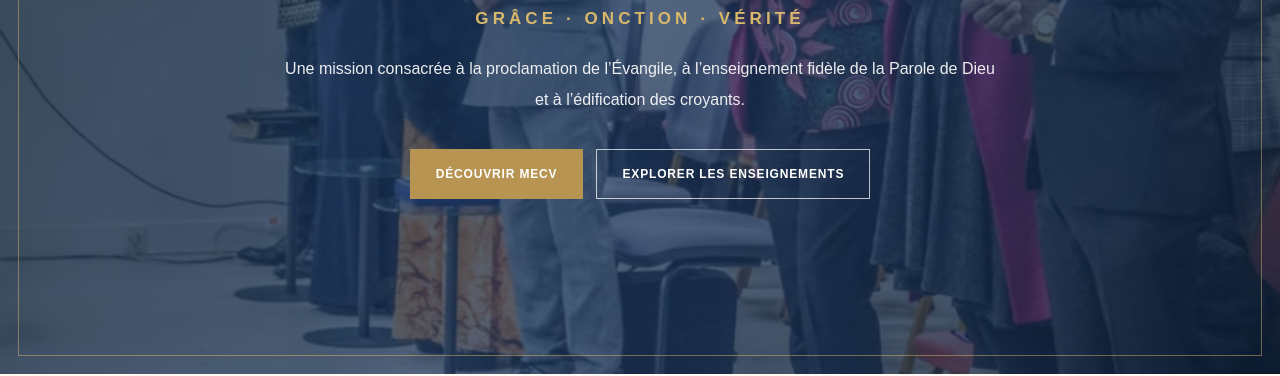
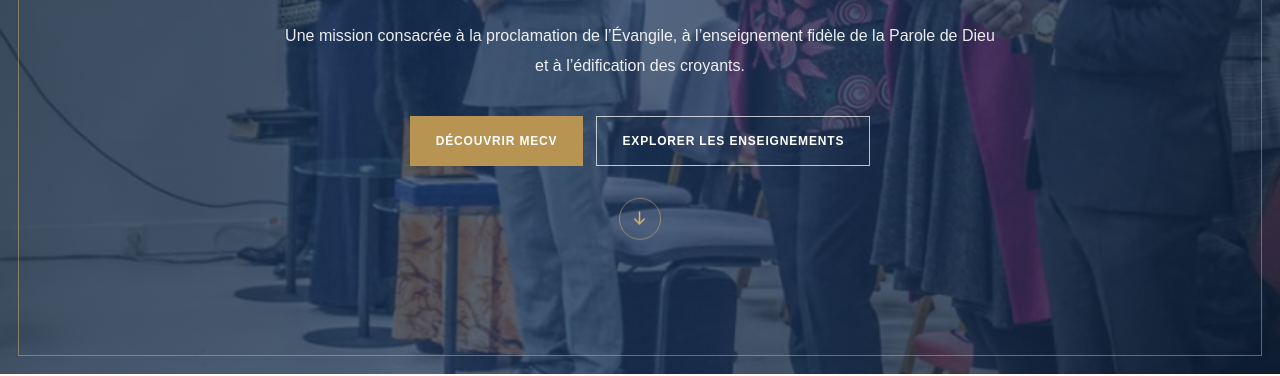
Before and after one commit to mecvparis/mecvparis-site, a plain HTML site: page index.html in a window 1280 px wide. Shown: the part 426-802 px from the top of the page. Drawn offline with Linux system fonts and the light colour scheme; no server answers.

Commit message:
Update index.html

```diff
--- a/index.html
+++ b/index.html
@@ -113,6 +113,20 @@
       font: 16px/1.9 var(--sans);
     }
     .button-row { display: flex; flex-wrap: wrap; justify-content: center; gap: 13px; }
+    .hero-scroll {
+      display: inline-flex; align-items: center; justify-content: center;
+      width: 42px; height: 42px; margin: 25px auto 0;
+      color: var(--gold-light); border: 1px solid rgba(216,184,106,.55);
+      border-radius: 50%; text-decoration: none;
+      animation: scrollArrow 1.6s ease-in-out infinite;
+      transition: background .25s ease, color .25s ease;
+    }
+    .hero-scroll:hover { background: var(--gold-light); color: var(--navy-deep); }
+    .hero-scroll svg { width: 19px; height: 19px; }
+    @keyframes scrollArrow {
+      0%, 100% { transform: translateY(0); }
+      50% { transform: translateY(9px); }
+    }
     .btn {
       min-height: 50px; padding: 15px 25px; display: inline-flex; align-items: center; justify-content: center;
       font: 700 12px var(--sans); letter-spacing: .07em; text-transform: uppercase;
@@ -310,7 +324,7 @@
         min-width: 0;
         margin: 0;
       }
-      .brand img { width: 52px; height: 52px; }
+      .brand img { width: 62px; height: 62px; }
       .brand-copy { display: none; }
       .menu-toggle {
         border: 1px solid rgba(255,255,255,.35);
@@ -400,6 +414,11 @@
           <a class="btn btn-gold" href="#apropos">Découvrir MECV</a>
           <a class="btn btn-outline-light" href="#enseignements">Explorer les enseignements</a>
         </div>
+        <a class="hero-scroll" href="#apropos" aria-label="Défiler vers le bas">
+          <svg viewBox="0 0 24 24" fill="none" stroke="currentColor" stroke-width="1.8" stroke-linecap="round" stroke-linejoin="round" aria-hidden="true">
+            <path d="M12 4v15"></path><path d="m6 13 6 6 6-6"></path>
+          </svg>
+        </a>
       </div>
     </section>
 
```
